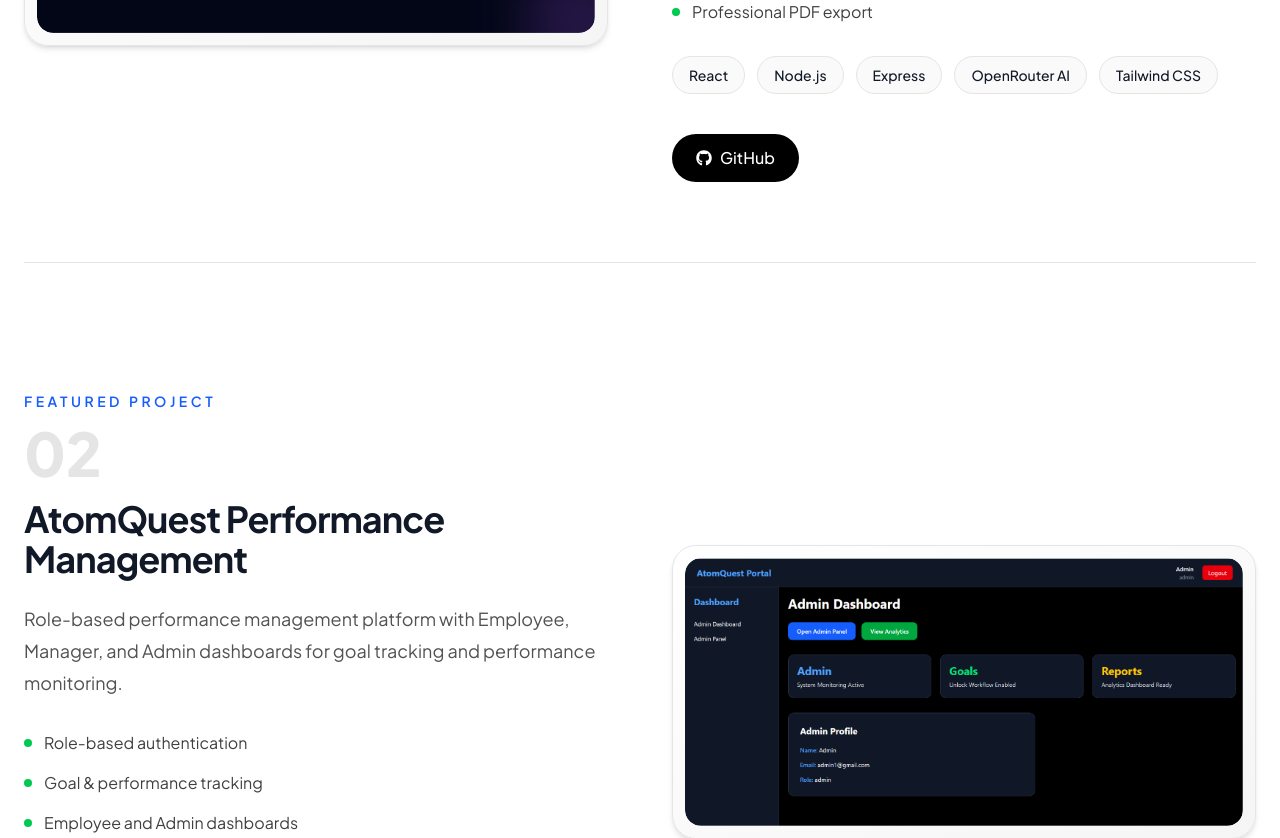
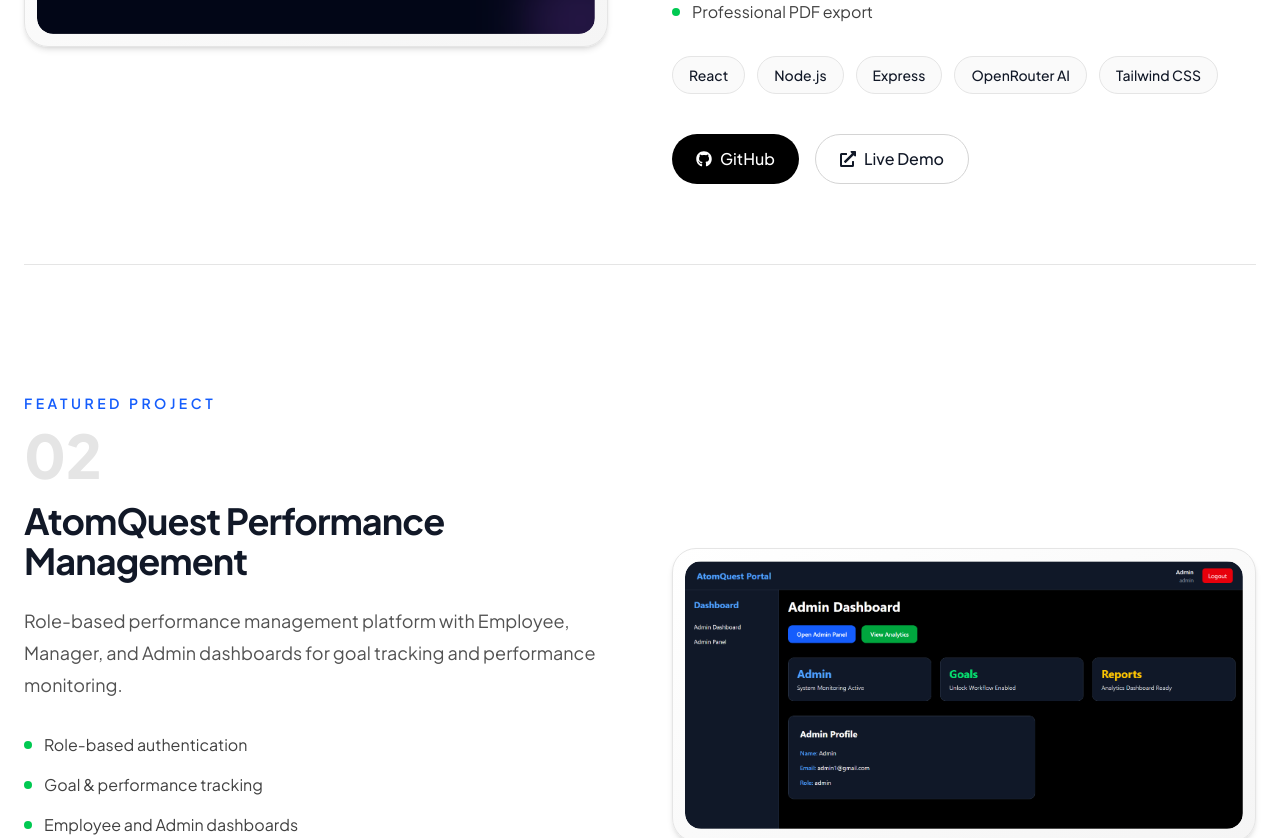
Before and after one commit to Shreya-1416/shreya-portfolio, a Next.js app: page / in a window 1280 px wide. Shown: the part 5000-5838 px from the top of the page. Built offline with nearby package versions, Linux system fonts and the light colour scheme.

Commit message:
Complete portfolio website

```diff
--- a/src/components/navbar/Navbar.tsx
+++ b/src/components/navbar/Navbar.tsx
@@ -101,7 +101,7 @@
             ))}
 
             <a
-              href="/resume.pdf"
+              href="/Shreya_Gupta_Resume_.pdf"
               target="_blank"
               className="mt-2 block rounded-xl bg-black px-5 py-3 text-center font-medium text-white"
             >
--- a/src/data/projects.ts
+++ b/src/data/projects.ts
@@ -23,7 +23,7 @@
 
     github: "https://github.com/Shreya-1416/document-ai",
 
-    live: "",
+    live: "https://document-ai-six.vercel.app/",
   },
 
   {
@@ -50,7 +50,7 @@
     github:
       "https://github.com/Shreya-1416/atomquest-performance-management",
 
-    live: "",
+    live: "https://atomquest-performance-management.vercel.app/",
   },
 
   {
@@ -76,6 +76,6 @@
     github:
       "https://github.com/Shreya-1416/Syntecxhub_Kanban_Board",
 
-    live: "",
+    live: "https://shreya-1416.github.io/Syntecxhub_Kanban_Board/",
   },
 ];
```
